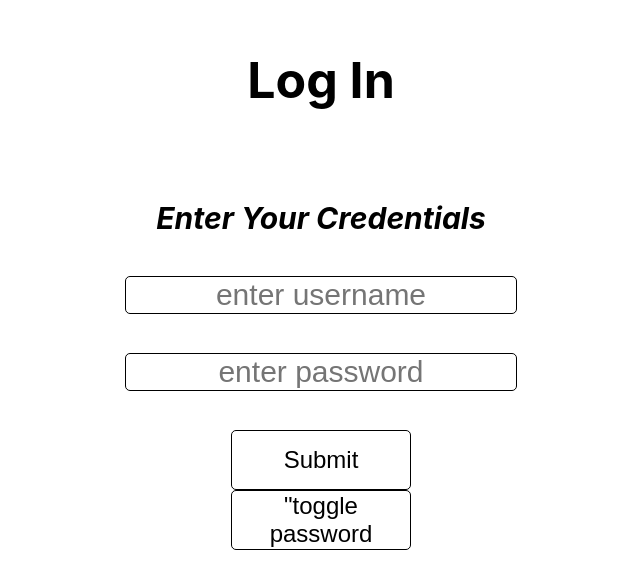
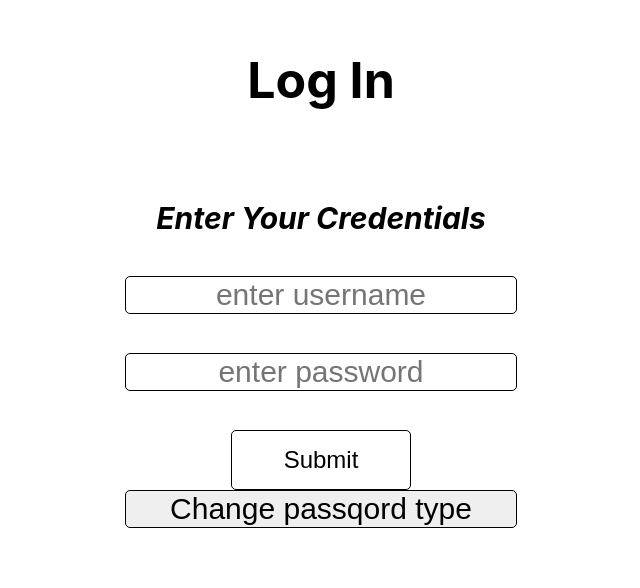
Before and after one commit to hristo10000/Quiz-Game, a React (Create React App) app: page /login in a window 1280 px wide. Shown: the top 588 px of the page, without its empty margins (319-959 px from the left). Built offline with nearby package versions, Linux system fonts and the light colour scheme.

Commit message:
changing button

```diff
--- a/src/components/LogInForm/LogInForm.jsx
+++ b/src/components/LogInForm/LogInForm.jsx
@@ -62,12 +62,15 @@ function LoginForm() {
         type="submit"
         text="Submit"
       />
-      <CustomButton
+      <button
         className="custom-form-element"
         type="button"
         text='"toggle password'
         onClick={handlePasswordTypeChange}
-      />
+      >
+        Change passqord type
+
+      </button>
     </form>
   );
 }
```
